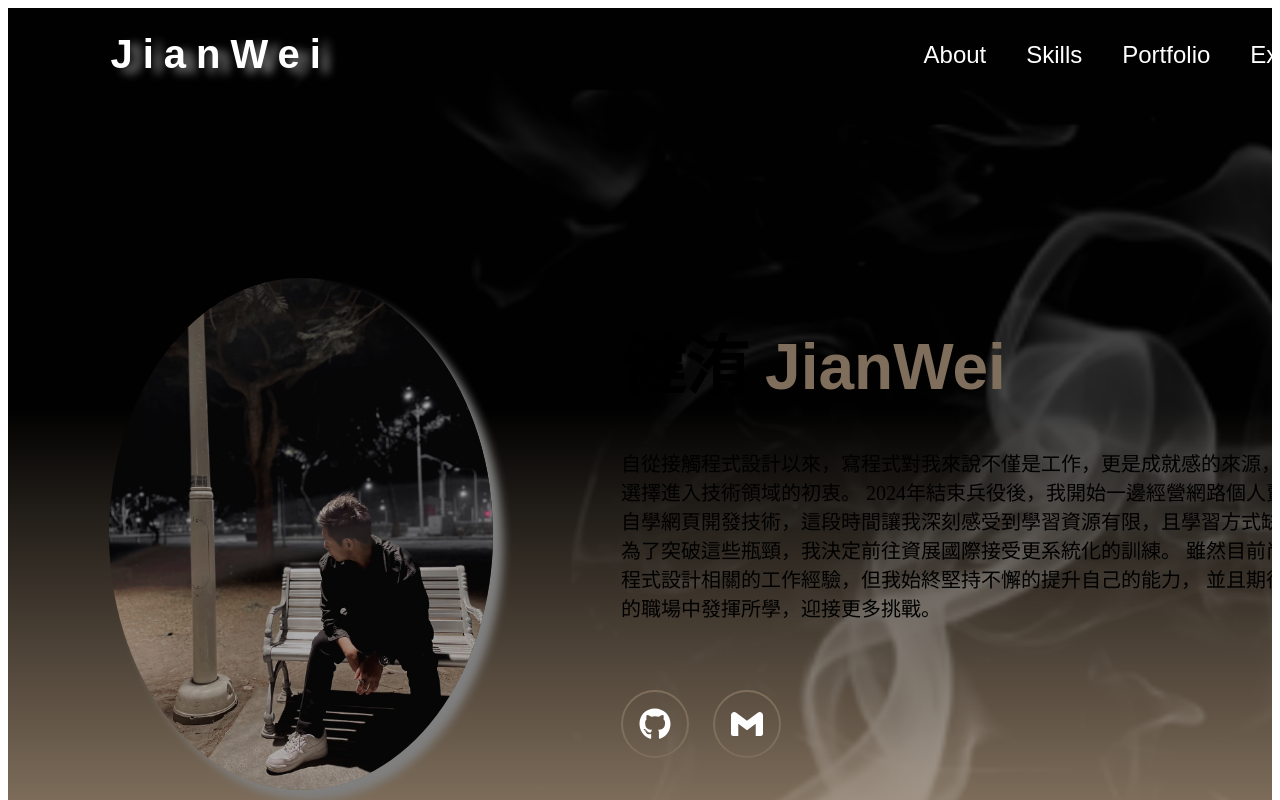
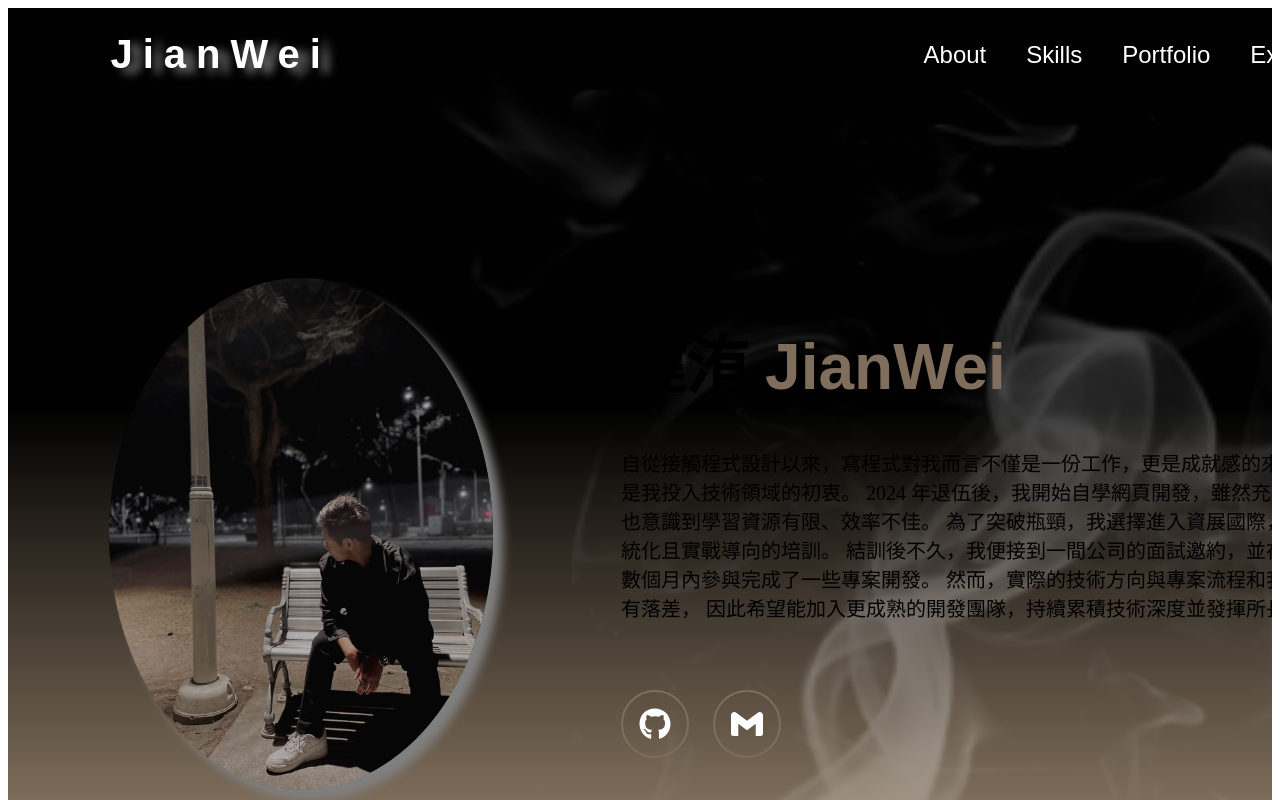
Before and after one commit to Jianwei2000/resume, a React (Vite) app: page / in a window 1280 px wide. Shown: the top 800 px of the page. Built offline with nearby package versions, Linux system fonts and the light colour scheme; the HTML template or start-up script is replaced by a standard one.

Commit message:
履歷更改

```diff
--- a/src/components/Banner.jsx
+++ b/src/components/Banner.jsx
@@ -31,11 +31,12 @@ export default function Banner() {
           </h1>
 
           <p>
-            自從接觸程式設計以來，寫程式對我來說不僅是工作，更是成就感的來源，這也是我選擇進入技術領域的初衷。
-            2024年結束兵役後，我開始一邊經營網路個人賣場，一邊自學網頁開發技術，這段時間讓我深刻感受到學習資源有限，且學習方式缺乏效率。
-            為了突破這些瓶頸，我決定前往資展國際接受更系統化的訓練。
-            雖然目前尚未擁有與程式設計相關的工作經驗，但我始終堅持不懈的提升自己的能力，
-            並且期待能在未來的職場中發揮所學，迎接更多挑戰。
+            自從接觸程式設計以來，寫程式對我而言不僅是一份工作，更是成就感的來源，這也是我投入技術領域的初衷。
+            2024 年退伍後，我開始自學網頁開發，雖然充滿熱忱，但也意識到學習資源有限、效率不佳。
+            為了突破瓶頸，我選擇進入資展國際，接受更系統化且實戰導向的培訓。
+            結訓後不久，我便接到一間公司的面試邀約，並在加入後的數個月內參與完成了一些專案開發。
+            然而，實際的技術方向與專案流程和我的預期仍有落差，
+            因此希望能加入更成熟的開發團隊，持續累積技術深度並發揮所長。
           </p>
           <div className="social">
             <a href="https://github.com/Jianwei2000" target="blink">
--- a/src/components/Experience.jsx
+++ b/src/components/Experience.jsx
@@ -143,6 +143,7 @@ export default function Experience() {
                   服完兵役後，開始經營我的網路個人賣場，然後一邊尋找程式領域相關的工作機會，
                   在求職過程中，遭受到的打槍、洗臉大過於建議，於是我開始專心的自學我想要開發的技術，
                   直到我發現自己的學習成效不佳，也缺乏團隊合作的經驗，最後下了決心前往資展(原資策會)受訓。
+                  在資展受訓期間，很慶幸我們組內有專門負責設計稿的成員，讓我收穫最寶貴的經驗就是學會如何與設計師有效溝通與合作。
                 </p>
               </div>
             </div>
@@ -153,9 +154,10 @@ export default function Experience() {
               <div className="card">
                 <h3>目標</h3>
                 <p>
-                  在資展受訓這段期間，很慶幸我們這組有專門畫設計稿的，讓我學到最寶貴的是如何和設計師溝通合作。
-                  對於結訓後的求職目標和方向，我依然隨緣，未來的變數不可控，我只做好當下的自己。就算未來沒有公司要我，
-                  當我的level到達一個程度，我還是會自己出來接case。
+                  結訓後不久，我便接到一間公司的面試邀約，並在加入後的數個月內參與完成了一些專案開發。
+                  然而，實際的技術方向與專案流程和我的預期仍有落差，因此我選擇與老闆坦誠溝通並提出離職，去尋找更符合理想的職場環境。
+                  對於目標和方向，我保持隨緣的態度，因為未來充滿著無法掌握的變數。我唯一能做的，就是專注於當下、持續精進自己。
+                  即使未來沒有公司錄用我，程式我還是會持續寫下去，當我的能力累積到一定水準時，我也會嘗試自己接案，開創屬於自己的道路。
                 </p>
               </div>
             </div>
--- a/src/styles/reset.css
+++ b/src/styles/reset.css
@@ -58,17 +58,17 @@ table {
 
   /* 設定滾動條的背景 */
   ::-webkit-scrollbar-track {
-	background: #f1f1f1;  /* 滾動條的背景顏色 */
+	background: #ffffffbb;  /* 滾動條的背景顏色 */
 	border-radius: 10px;
   }
 
   /* 設定滑塊的樣式 */
   ::-webkit-scrollbar-thumb {
-	background: #888;  /* 滑塊顏色 */
+	background: #7f6e5b;  /* 滑塊顏色 */
 	border-radius: 10px;
   }
 
   /* 當滑塊被 hover 時的樣式 */
   ::-webkit-scrollbar-thumb:hover {
-	background: #555;  /* 滑塊 hover 顏色 */
+	background: #765e45;  /* 滑塊 hover 顏色 */
   }
```
